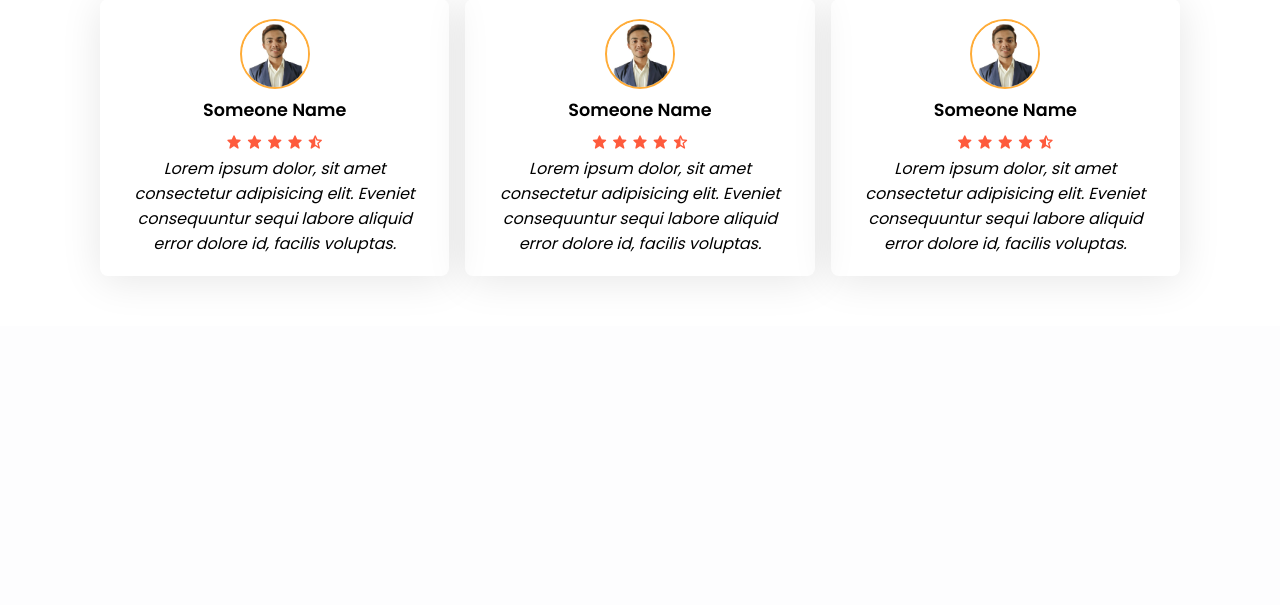
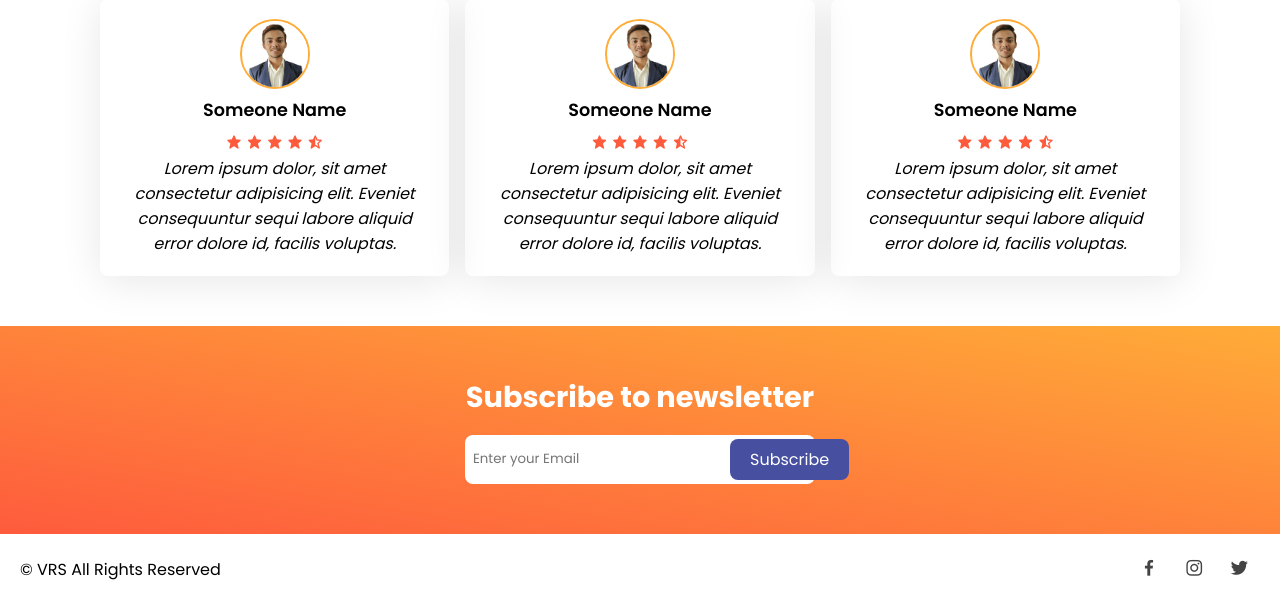
Before and after one commit to princethakarar/Vehicle-Rental-System, a PHP site: page / in a window 1280 px wide. Shown: the part 3169-3774 px from the top of the page. Before the commit the page ends 3447 px from the top, so only its background shows below. Run offline with PHP 8.4, Linux system fonts and the light colour scheme.

Commit message:
commit changes

```diff
--- a/index.html
+++ b/index.html
@@ -208,7 +208,28 @@
                     error dolore id, facilis voluptas.</p>
             </div>
         </div>
+
     </section>
+    <section class="newsletter">
+        <h2>Subscribe to newsletter</h2>
+        <div class="box">
+            <input type="text" placeholder="Enter your Email">
+            <a href="#" class="btn">Subscribe</a>
+        </div>
+    </section>
+
+    <div class="copyright">
+        <p>&#169; VRS All Rights Reserved</p>
+        <div class="social">
+            <a href="#"><i class='bx bxl-facebook'></i></a>
+            <a href="#"><i class='bx bxl-instagram' ></i></a>
+            <a href="#"><i class='bx bxl-twitter'></i></a>
+        </div>
+    </div>
+
+    <!-- scroll reveal -->
+
+    <script src="https://unpkg.com/scrollreveal"></script>
 
     <script src="script.js"></script>
 </body>
--- a/script.js
+++ b/script.js
@@ -0,0 +1,21 @@
+let menu = document.querySelector("#menu-icon");
+let navbar = document.querySelector(".navbar");
+
+menu.addEventListener("click",() =>{
+    menu.classList.toggle("bx-x");
+    navbar.classList.toggle('active');
+});
+
+document.addEventListener("scroll",() => {
+    menu.classList.remove("bx-x");
+    navbar.classList.remove('active');
+});
+
+const sr = ScrollReveal ({
+    distance: '60px',
+    duration:2500,
+    delay:400,
+    reset:true
+})
+
+sr.reveal('.text',{delay:200,origin:'top'})
--- a/style.css
+++ b/style.css
@@ -367,3 +367,198 @@ header {
 .reviews-container .box .stars .bx{
   color:var(--main-color);
 }
+
+/* Newsletter */
+
+.newsletter{
+  background: linear-gradient(to top right, #fe5b3d, #ffac38);
+  display: flex;
+  flex-direction: column;
+  align-items: center;
+}
+
+.newsletter h2{
+  color: #fff;
+  font-size: 1.8rem;
+}
+
+.newsletter .box{
+  margin-top: 1rem;
+  background: #fff;
+  border-radius: 0.5rem;
+  padding: 4px 8px;
+  width: 350px;
+  display: flex;
+  justify-content: space-between;
+}
+
+.newsletter .box input{
+  border: none;
+  outline: none;
+}
+
+.newsletter .box .btn{
+  background: #474fa0;
+  color: #fff;
+  padding: 8px 20px;
+  border-radius: 0.5rem;
+}
+
+/* copyright */
+
+.copyright{
+  padding: 20px;
+  display: flex;
+  align-items: center;
+  justify-content: space-between;
+}
+
+.social a{
+  color: #444;
+  padding: 10px;
+  font-size: 21px;
+}
+
+/* media queries */
+
+@media screen and (max-width: 991px) {
+  header{
+    padding: 18px 40px;
+  }
+  section{
+    padding: 50px 40px;
+  }
+}
+
+@media screen and (max-width: 881px) {
+  .home{
+    background-position: left;
+  }
+
+  .form-container form{
+    bottom: 0.2px;
+    left: 40px;
+  }
+}
+
+@media screen and (max-width: 768px) {
+  header{
+    padding: 11px 40px;
+  }
+
+  #menu-icon{
+    display: initial;
+  }
+
+  .sign-up{
+    display: none;
+  }
+
+  .text h1{
+    font-size: 2.5rem;
+  }
+
+  .home{
+    grid-template-columns: 1fr;
+  }
+
+  .form-container form{
+    position: unset;
+  }
+
+  header .navbar{
+    position: absolute;
+    top: -500px;
+    left: 0;
+    right: 0;
+    display: flex;
+    flex-direction: column;
+    background: #fff;
+    box-shadow: 0 4px 4px rgba(0, 0, 0, 0.1);
+    transition: 0.2s ease;
+    text-align: left;
+  }
+
+  .navbar.active{
+    top: 100%;
+  }
+
+  .navbar a{
+    padding: 1rem;
+    border-left: 2px solid var(--main-color);
+    margin: 1rem;
+    display: block;
+  }
+
+  .navbar a:hover{
+    color: #fff;
+    background: var(--main-color);
+    border: none;
+  }
+
+  .navbar a::after{
+    display: none;
+  }
+
+  .heading span{
+    font-size: 0.9rem;
+    font-weight: 600;
+  }
+
+  .heading h1{
+    font-size: 1.3rem;
+  }
+
+  .about-container{
+    grid-template-columns: 1fr;
+    text-align: center;
+  }
+
+  .about-image{
+    padding: 1rem;
+    order: 2;
+  }
+}
+
+@media screen and (max-width: 568px) {
+  .copyright{
+    flex-direction: column;
+  }
+
+  .newsletter .box{
+    width: 284px;
+  }
+
+  .form-container{
+    padding-top: 2rem;
+  }
+}
+
+@media screen and (max-width: 350px) {
+  header{
+    padding: 6px 14px;
+  }
+
+  .logo img{
+    width: 65px;
+    height: 45px;
+  }
+
+  section{
+    padding: 50px 14px;
+  }
+
+  .header-btn .sign-in{
+    padding: 7px 10px;
+    font-size: 14px;
+    font-weight: 400;
+  }
+
+  .text h1{
+    font-size: 2rem;
+  }
+
+  .services-container{
+    grid-template-columns: repeat(auto-fit, minmax(254px, auto));
+  }
+}
```
